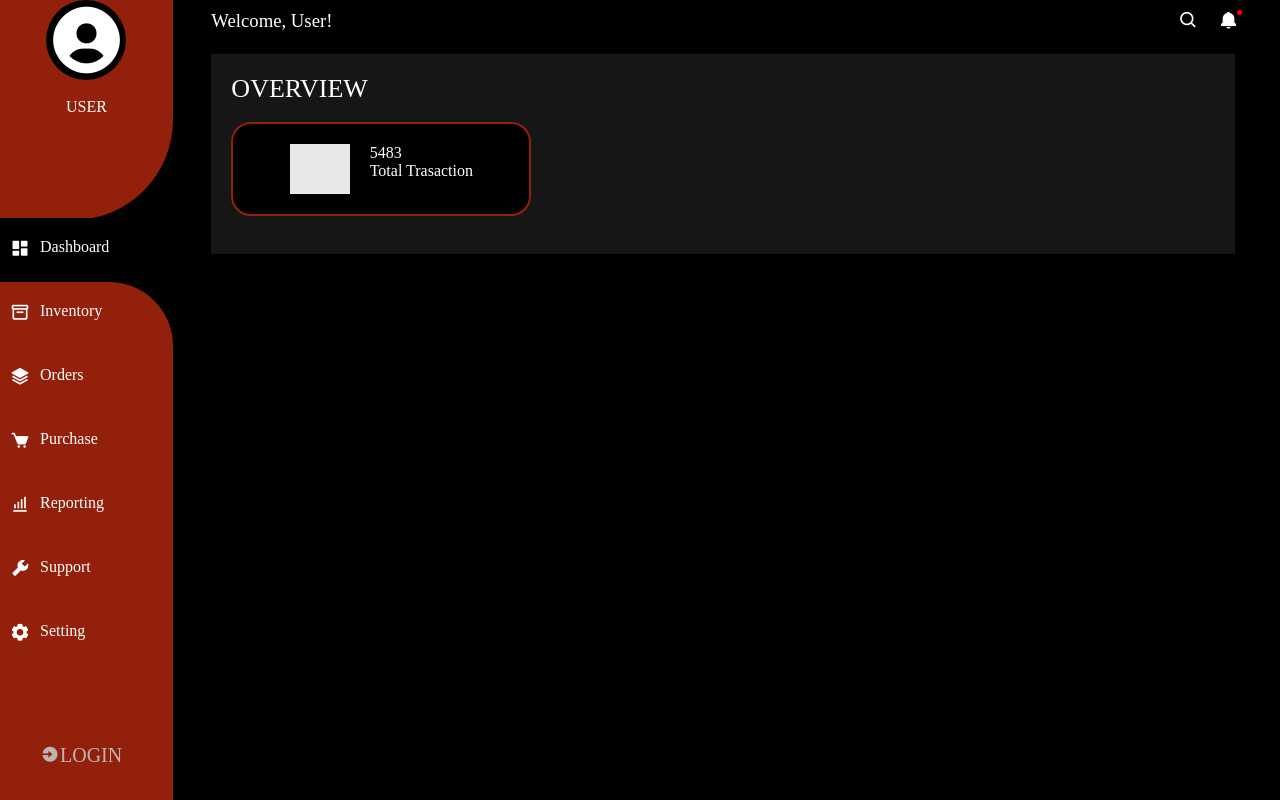
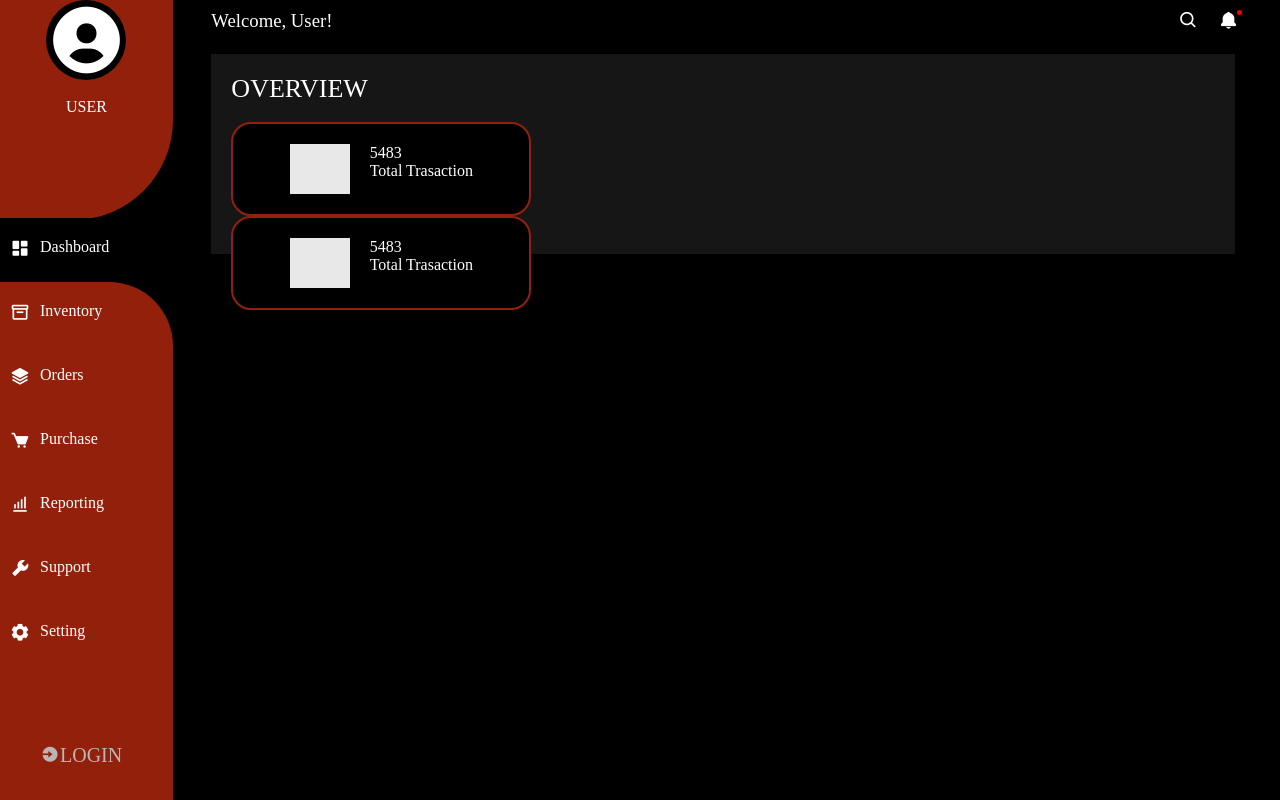
Before and after one commit to Lovethrech/personal-finance-manager, a Vue app: page / in a window 1280 px wide. Built offline with nearby package versions, Linux system fonts and the light colour scheme.

Commit message:
...working on landing-page-overview container

```diff
--- a/src/components/landing-page/LandingPageOverviewBoxMainCtn.vue
+++ b/src/components/landing-page/LandingPageOverviewBoxMainCtn.vue
@@ -12,6 +12,12 @@ import LandingPageOverviewBox from './LandingPageOverviewBox.vue';
                 :boxNo="dashboardOverviewData[0].boxNo"
             >
             </LandingPageOverviewBox>
+            <LandingPageOverviewBox
+                :boxIcon="dashboardOverviewData[0].boxIcon"
+                :boxName="dashboardOverviewData[0].boxName"
+                :boxNo="dashboardOverviewData[0].boxNo"
+            >
+            </LandingPageOverviewBox>
         </div>
     </div>
 </template>
```
